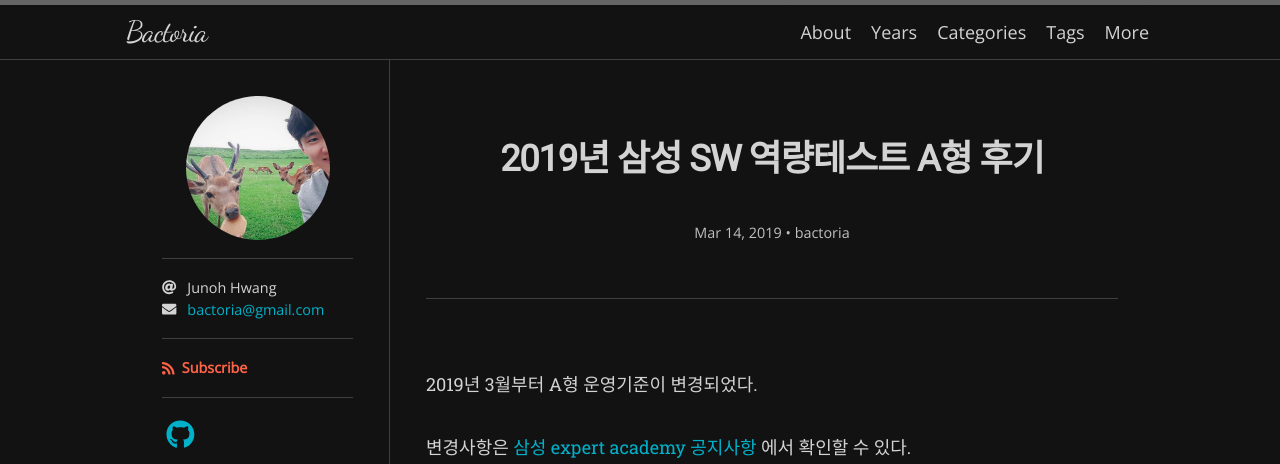
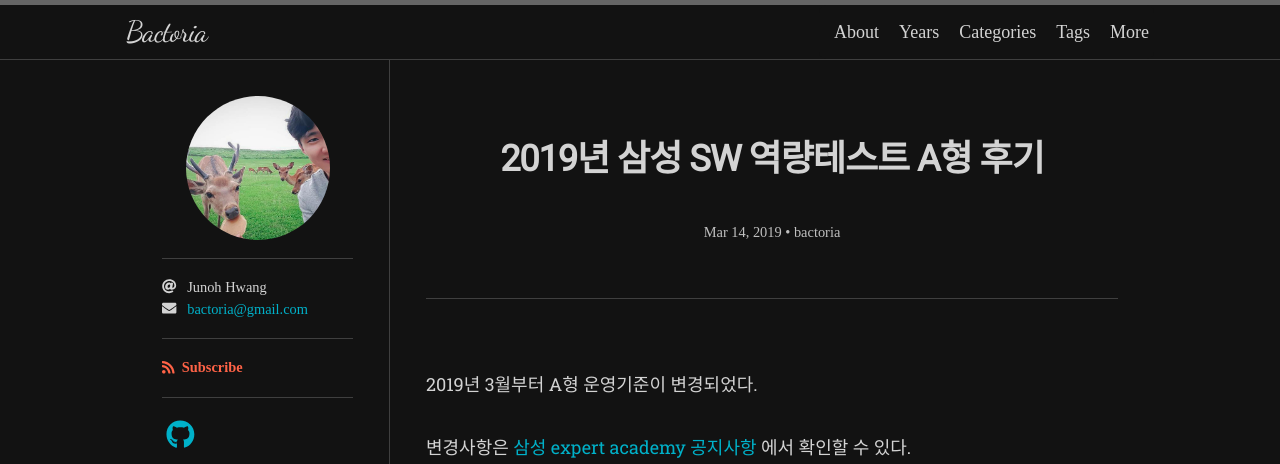
Before and after one commit to bactoria/bactoria.github.io, a Jekyll site: the page built from _posts/2019-03-14-2019년 삼성 SW 역량테스트 A형 후기.md, in a window 1280 px wide. Shown: the top 464 px of the page. Built offline with Jekyll 4.4.1, drawn with Linux system fonts in a browser that asks for light colours; nearby versions of some CDN libraries; some web fonts are replaced.

Commit message:
폰트 변경 (나눔 스퀘어)

```diff
--- a/_sass/hamilton/main.scss
+++ b/_sass/hamilton/main.scss
@@ -9,3 +9,5 @@
   "hamilton/layout",
   "hamilton/custom-styles"
 ;
+
+@import url("https://hangeul.pstatic.net/hangeul_static/css/nanum-square.css")
--- a/_sass/hamilton/variables.scss
+++ b/_sass/hamilton/variables.scss
@@ -1,7 +1,7 @@
 // Fonts
-$base-font-family: "Open Sans" !default;
-$reading-font-family: "Roboto Slab", "Noto Serif SC", "Noto Serif TC" !default;
-$headline-font-family: Roboto, "Noto Sans SC", "Noto Sans TC" !default;
+$base-font-family: "NanumSquare" !default;
+$reading-font-family: "NanumSquare", "Roboto Slab", "Noto Serif SC", "Noto Serif TC" !default;
+$headline-font-family: "NanumSquareExtraBold", Roboto, "Noto Sans SC", "Noto Sans TC" !default;
 $code-font-family:  Inconsolata !default;
 $handwriting-font-family: "Dancing Script", "Ma Shan Zheng" !default;
 $base-font-size:    18px !default;
```
